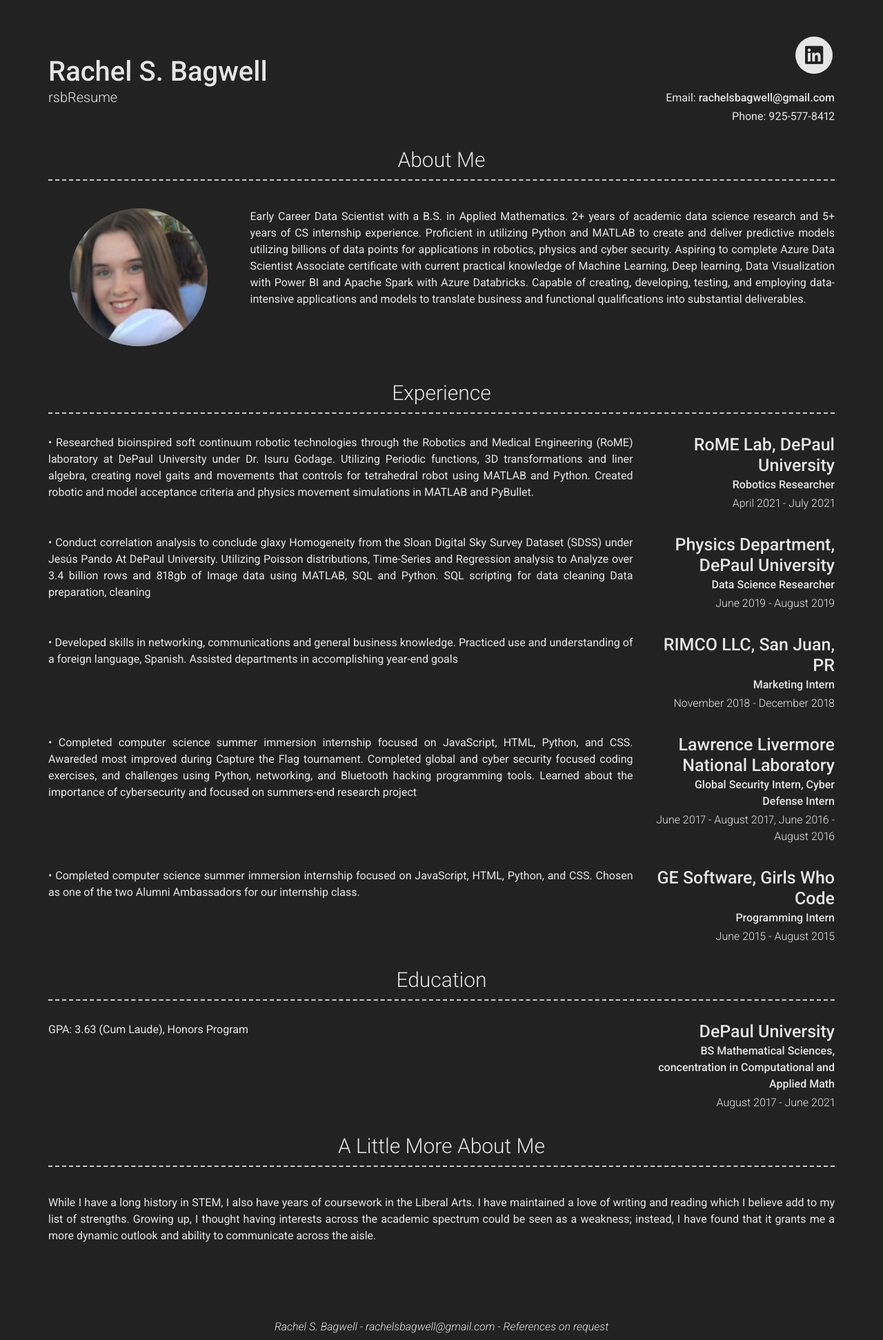
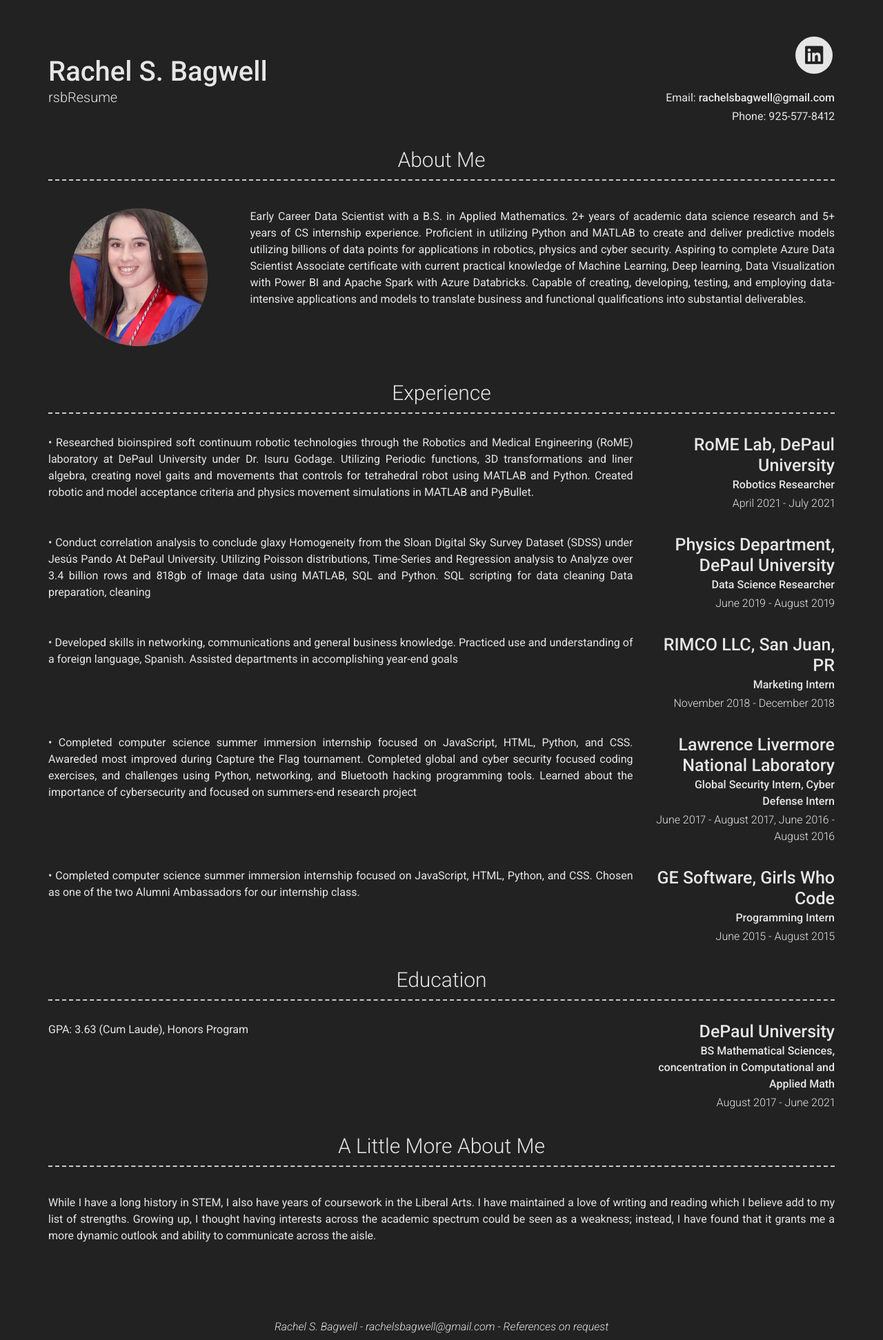
Before and after one commit to rachelsierra/rsbResume, a Jekyll site: the page built from index.md, in a window 1280 px wide. Shown: the whole page at 69% size. Built offline with Jekyll 4.4.1, drawn with Linux system fonts in a browser that asks for light colours; nearby versions of some CDN libraries.

Commit message:
picupdate

```diff
--- a/_config.yml
+++ b/_config.yml
@@ -51,7 +51,7 @@ linkedin_username: rachel-bagwell
 
 # About Section
 # about_title: About Me (Use this to override about section title)
-about_profile_image: rachelPic.jpg #Directory of profile image (eg. images/profile.jpg)
+about_profile_image: profile.jpg #Directory of profile image (eg. images/profile.jpg)
 about_content: | # this will include new lines to allow paragraphs
   Early Career Data Scientist with a B.S. in Applied Mathematics.  2+ years of academic data science research and  5+ years of CS internship experience.  Proficient in utilizing Python and  MATLAB to create and deliver predictive models utilizing billions of data points for applications in robotics, physics and cyber security. Aspiring to complete Azure Data Scientist Associate certificate with current practical knowledge of Machine Learning, Deep learning,  Data Visualization with Power BI and Apache Spark with Azure Databricks. Capable of creating, developing, testing, and employing data-intensive applications and models to translate business and functional qualifications into substantial deliverables.
 #    - Lists
```
Also changed, not shown: profile.jpg (added), rachelPic.jpg (deleted).
